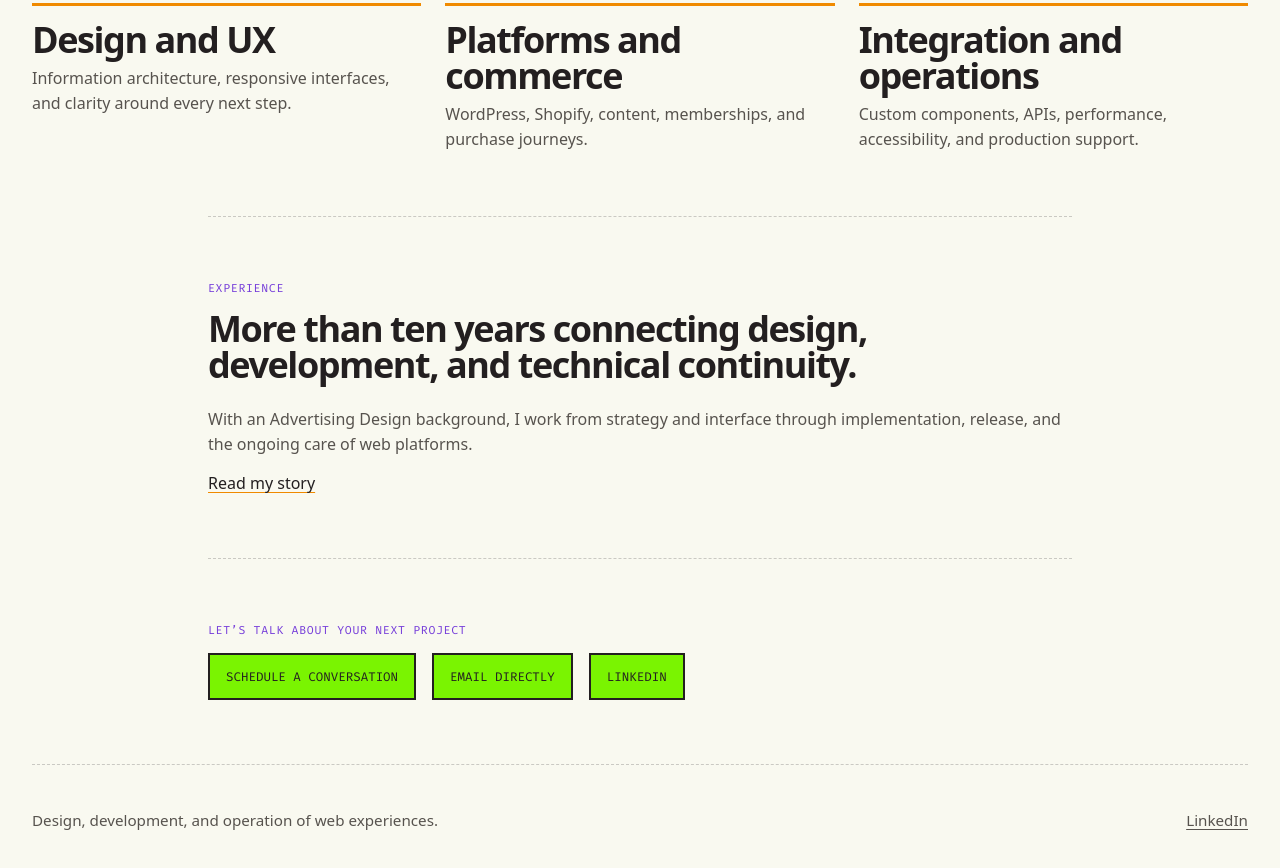
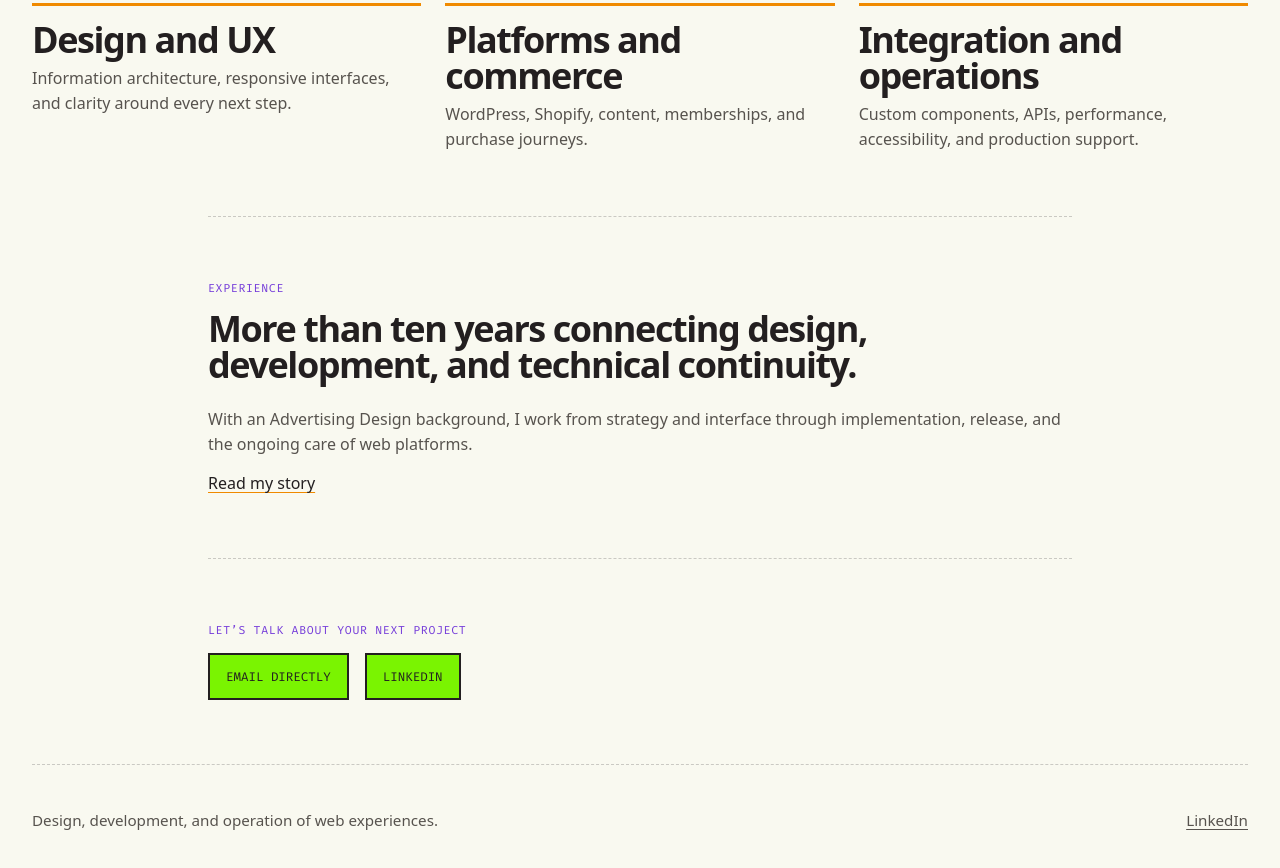
Before and after one commit to esreal12/esreal12.github.io, an Astro site: page /en/ in a window 1280 px wide. Shown: the part 2395-3263 px from the top of the page. Built offline with nearby package versions, Linux system fonts and the light colour scheme; Astro itself is replaced by a stand-in of ours; a web font is replaced by a local one.

Commit message:
fix: remove Solución Digital scheduling link

```diff
--- a/src/components/ContactLinks.astro
+++ b/src/components/ContactLinks.astro
@@ -8,7 +8,6 @@ const copy = profile.locales[locale].contact;
 ---
 
 <div class="contact-links">
-  <a href={profile.schedulingUrl} rel="noreferrer" target="_blank">{copy.schedule}</a>
   <a href={`mailto:${profile.email}`}>{copy.email}</a>
   <a href={profile.linkedIn} rel="noreferrer" target="_blank">{copy.linkedIn}</a>
 </div>
--- a/src/data/profile.ts
+++ b/src/data/profile.ts
@@ -8,7 +8,7 @@ type ProfileCopy = {
   capabilities: { title: string; description: string }[];
   experience: { title: string; body: string };
   about: { title: string; description: string; body: string; availability: string; imageAlt: string; downloadCv: string };
-  contact: { title: string; description: string; schedule: string; email: string; linkedIn: string };
+  contact: { title: string; description: string; email: string; linkedIn: string };
 };
 
 export const profile = {
@@ -16,7 +16,6 @@ export const profile = {
   mark: 'Digital Work',
   email: 'andresisraelumanasedo@gmail.com',
   linkedIn: 'https://www.linkedin.com/in/israel-umana-sedo/',
-  schedulingUrl: 'https://calendly.com/agenda-soluciondigital/consulta-inicial-solucion-digital',
   locales: {
     es: {
       navigation: { work: 'Proyectos', about: 'Sobre mí', contact: 'Contacto' },
@@ -35,7 +34,7 @@ export const profile = {
       ],
       experience: { title: 'Más de diez años conectando diseño, desarrollo y continuidad técnica.', body: 'Formado en Diseño Publicitario, trabajo desde la estrategia y la interfaz hasta la implementación, publicación y mantenimiento de plataformas web.' },
       about: { title: 'Diseño con criterio. Desarrollo con responsabilidad.', description: 'Andrés Israel Umaña Sedó — Digital Work', body: 'Soy diseñador y desarrollador web con experiencia en plataformas institucionales, comercio electrónico, WordPress, front-end moderno e integraciones. Mi trabajo conecta la intención de negocio con una experiencia clara y una implementación que puede sostenerse en producción.', availability: 'Resido en Zipaquirá, Cundinamarca, Colombia. Cuento con elegibilidad para trabajar en Colombia y Costa Rica, y estoy disponible para colaboraciones remotas.', imageAlt: 'Retrato de Andrés Israel Umaña Sedó', downloadCv: 'Descargar CV' },
-      contact: { title: 'Conversemos', description: 'Para una colaboración, oportunidad de equipo o nuevo proyecto, elige la forma que prefieras.', schedule: 'Agendar conversación', email: 'Email directo', linkedIn: 'LinkedIn' },
+      contact: { title: 'Conversemos', description: 'Para una colaboración, oportunidad de equipo o nuevo proyecto, elige la forma que prefieras.', email: 'Email directo', linkedIn: 'LinkedIn' },
     },
     en: {
       navigation: { work: 'Work', about: 'About', contact: 'Contact' },
@@ -54,7 +53,7 @@ export const profile = {
       ],
       experience: { title: 'More than ten years connecting design, development, and technical continuity.', body: 'With an Advertising Design background, I work from strategy and interface through implementation, release, and the ongoing care of web platforms.' },
       about: { title: 'Design with judgment. Development with responsibility.', description: 'Andrés Israel Umaña Sedó — Digital Work', body: 'I am a web designer and developer experienced in institutional platforms, e-commerce, WordPress, modern front ends, and integrations. My work connects business intent with a clear experience and an implementation that can be sustained in production.', availability: 'Based in Zipaquirá, Colombia. Eligible to work in Colombia and Costa Rica; available remotely.', imageAlt: 'Portrait of Andrés Israel Umaña Sedó', downloadCv: 'Download CV' },
-      contact: { title: 'Let’s talk', description: 'For a collaboration, team opportunity, or a new project, choose the channel that works best for you.', schedule: 'Schedule a conversation', email: 'Email directly', linkedIn: 'LinkedIn' },
+      contact: { title: 'Let’s talk', description: 'For a collaboration, team opportunity, or a new project, choose the channel that works best for you.', email: 'Email directly', linkedIn: 'LinkedIn' },
     },
   } satisfies Record<Locale, ProfileCopy>,
 } as const;
```
Also changed, not shown: tests/e2e/portfolio.spec.ts (+2 -2 lines).
